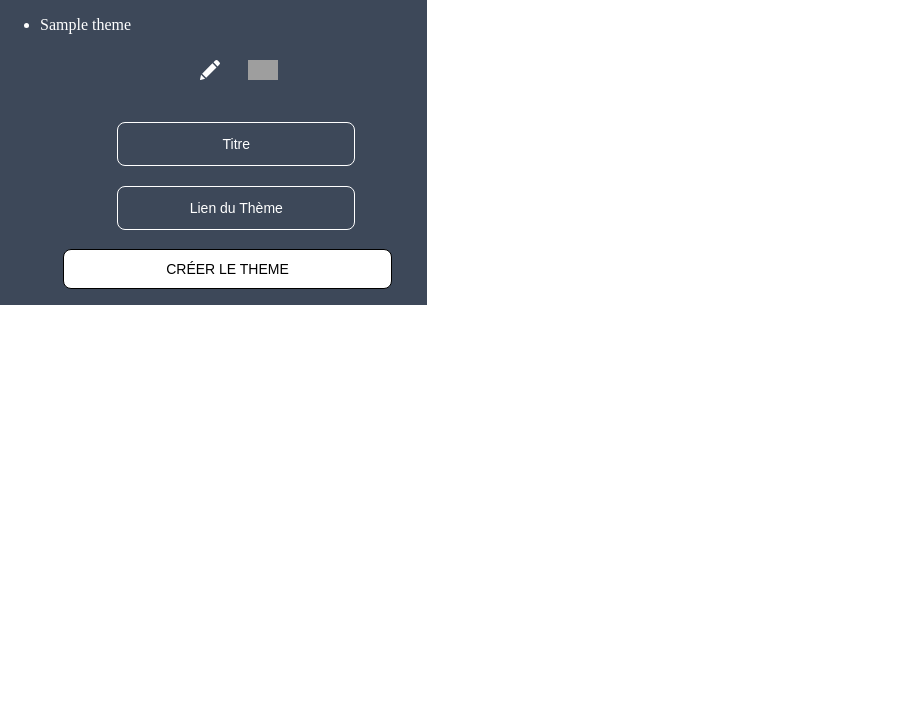
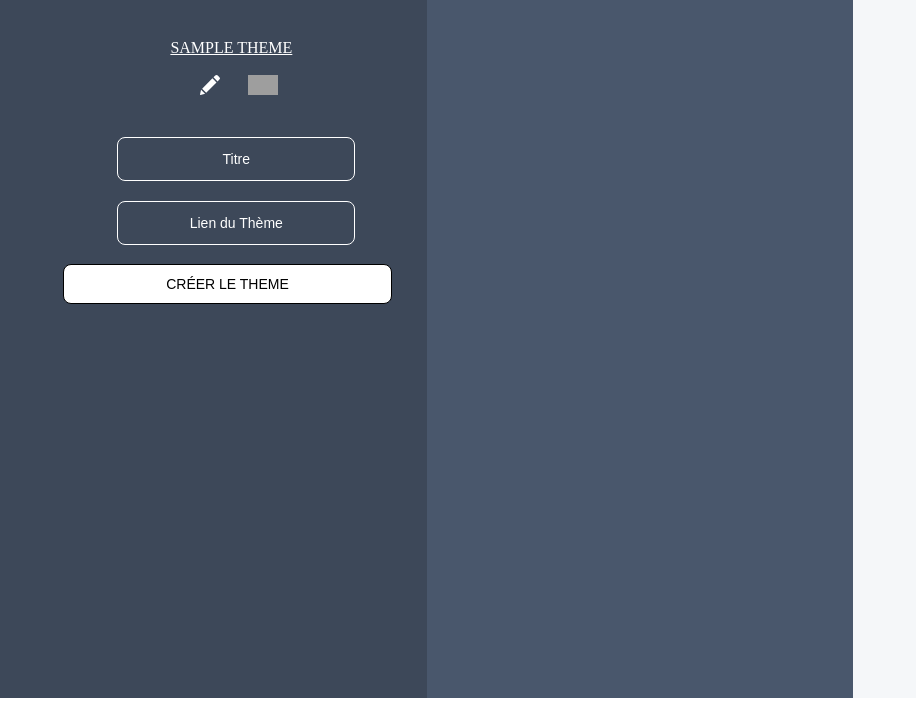
Before and after one commit to briandhadrien1B2/PHYSIQUE, a PHP site: page /professeur/index.php in a window 1280 px wide. Shown: the part 94-800 px from the top of the page, without its empty margins (0-916 px from the left). Run offline with PHP 8.4, Linux system fonts and the light colour scheme; tables that the repository leaves empty or names only in its code hold one stand-in row (values such as "Sample post"); grey boxes are pictures that could not be loaded.

Commit message:
Un peu de css

```diff
--- a/css/admin.css
+++ b/css/admin.css
@@ -10,6 +10,10 @@ header {
     height: 6%;
     padding: 20px;
     display: flex;
+}
+
+li {
+    list-style: none;
 }
 
 
@@ -38,24 +42,30 @@ header {
     display: flex;
     width: 100%;
     height: auto;
+
 }
 
 #colonne1 {
     background-color: #3D4859;
     width: 33.33%;
     color: white;
+    min-height: 87.3vh;
+    max-height: 87.3vh;
+    overflow: scroll;
 
 }
 
-#centre {
+#txtHint {
     background-color: #49576C;
     width: 33.33%;
     color: white;
+    height: 87.3vh;
 }
 
-#colonne2 {
+#txtHintt {
     background-color: #F5F7F9;
     width: 33.33%;
+    height: 87.3vh;
 }
 
 .titre {
@@ -63,6 +73,8 @@ header {
     height: auto;
     text-align: center;
     text-transform: uppercase;
+    margin-top: 10%;
+    text-decoration: underline;
 }
 
 .titre2 {
@@ -138,7 +150,7 @@ header {
     width: 30px;
     height: 20px;
     margin-left: 20%;
-    margin-top: 2%;
+    margin-top: 0%;
 }
 
 .img-remove {
--- a/professeur/index.php
+++ b/professeur/index.php
@@ -99,10 +99,9 @@ function showUser3(strrr) {
 <?php
 
 $reponse = $bdd->query('SELECT * FROM theme');
-while ($donnees = $reponse->fetch())
-{
-	echo('<li id="mdr" name="users" onclick="showUser(this.value)" value="' . $donnees['lien'] . '">' . $donnees['titre'] . '</li>' );
-	echo('<br>');
+while ($donnees = $reponse->fetch()) {
+	echo('<li class="titre" id="mdr" name="users" onclick="showUser(this.value)" value="' . $donnees['lien'] . '">' . $donnees['titre'] . '</li>' );
+	echo('<br />');
 	echo ('<a class="img-edit" href="" ><img src="../img/edit.svg" class="img-edit" alt=""></a>');
 	echo ('<a class="img-remove" href="traitement/delect/SupressionTheme.php?id=' . $donnees['id'] . '" ><img src="../img/remove.svg" class="img-remove" alt=""></a>');
 }
--- a/professeur/traitement/cours/getuser.php
+++ b/professeur/traitement/cours/getuser.php
@@ -22,7 +22,7 @@ echo "<form><ul>";
 
 while ($row = mysqli_fetch_array($result))
 	{
-	echo ('<li style:"display : " name="users" onclick="showUser2(this.value)" value=" ' . $row['lienchapitre'] . ' ">' . $row['titre'] . '</li>');
+	echo ('<li class="titre" style:"display : " name="users" onclick="showUser2(this.value)" value=" ' . $row['lienchapitre'] . ' ">' . $row['titre'] . '</li>');
 	echo ('<br />');
 	echo ('<a class="img-edit" href="" ><img src="../img/edit.svg" class="img-edit" alt=""></a>');
 	echo ('<a class="img-remove" href="traitement/delect/SupressionTheme.php?id=' . $row['id'] . '" ><img src="../img/remove.svg" class="img-remove" alt=""></a>');
```
Also changed, not shown: professeur/traitement/cours/getuser2.php (+4 -3 lines).
